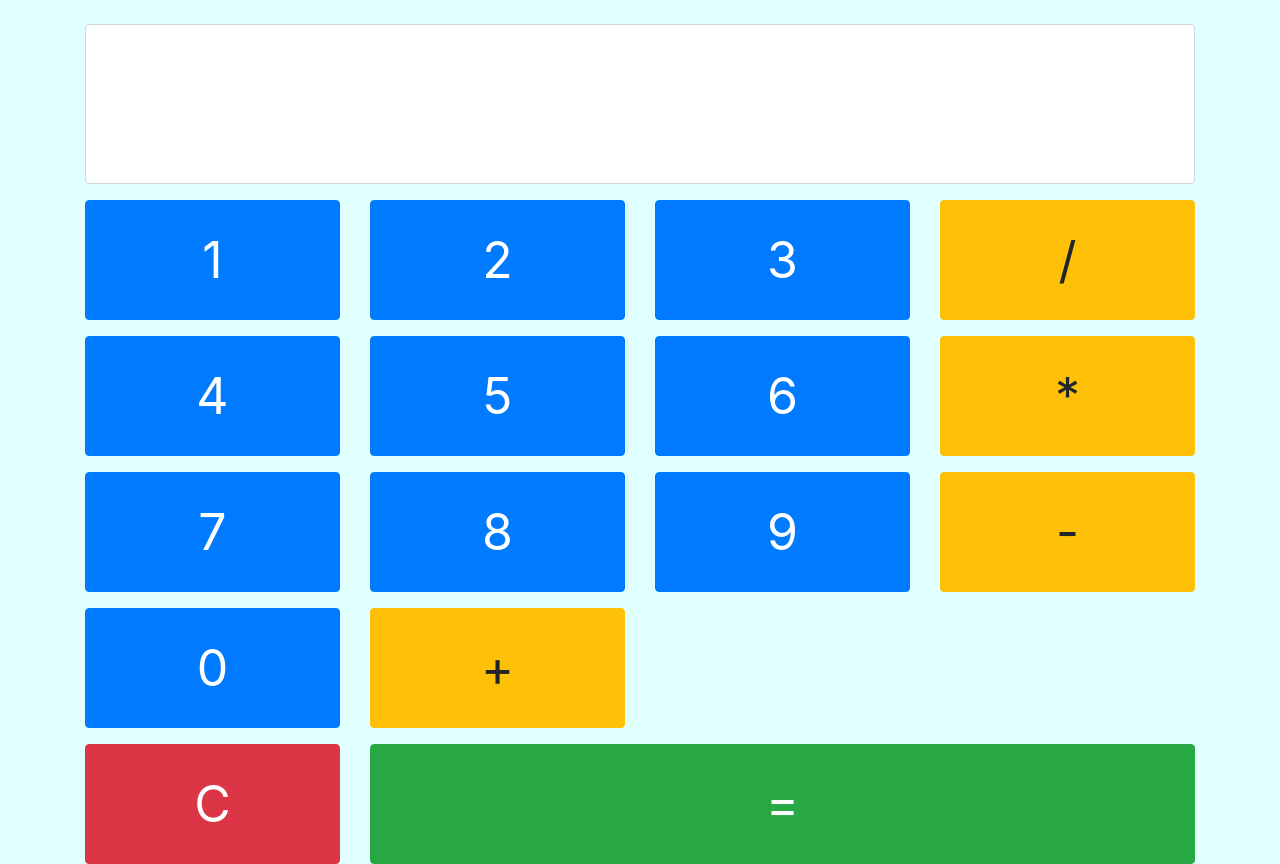
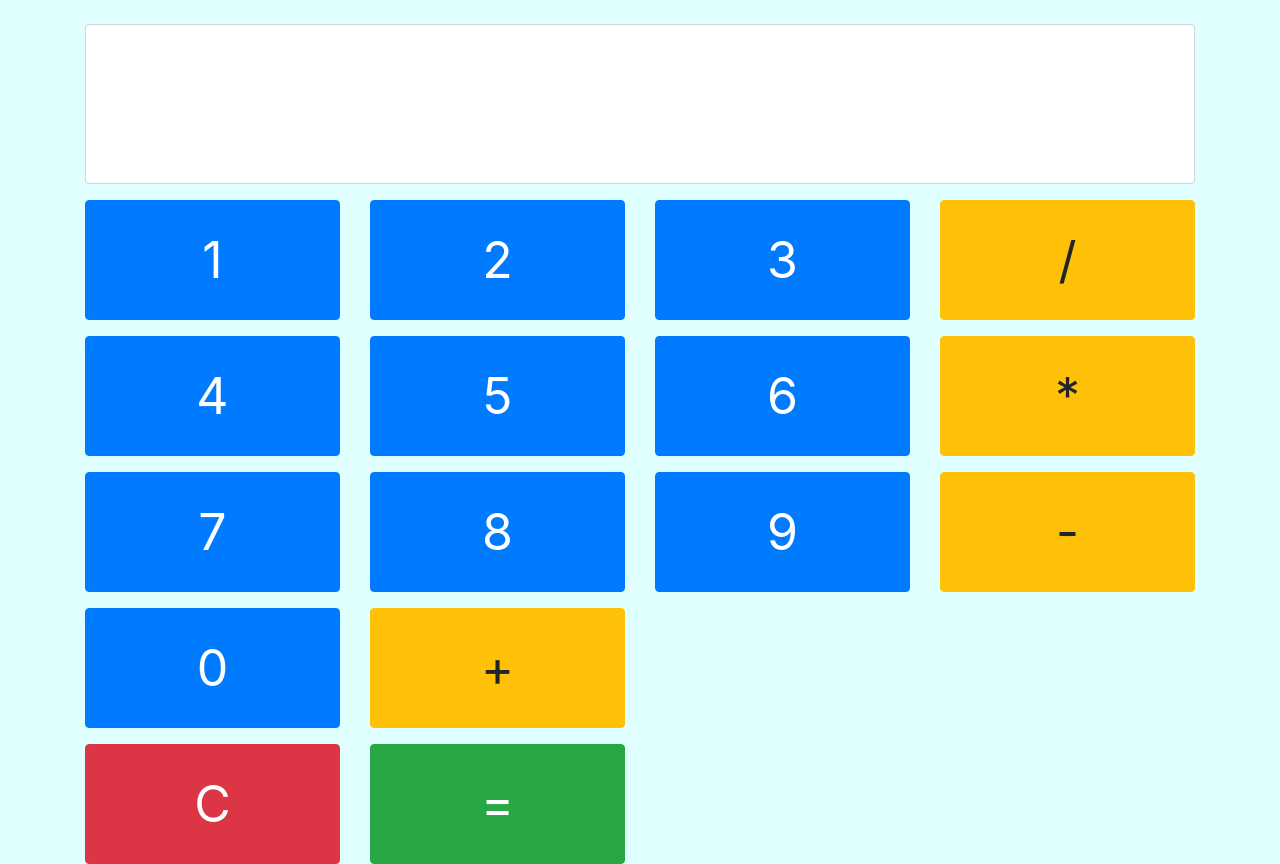
Before and after one commit to DayatXIII/calculator, a plain HTML site: page index.html in a window 1280 px wide. Drawn offline with nearby package versions, Linux system fonts and the light colour scheme.

Commit message:
missed out a line of code

```diff
--- a/index.html
+++ b/index.html
@@ -89,7 +89,7 @@
         <div class="col-md-3 col-3">
           <button id="btnClear" class="btn btn-danger block">C</button>
         </div>
-        <div class="col-md-9">
+        <div class="col-md-3 col-9">
           <button id="btnSolve" class="btn btn-success block">=</button>
         </div>
       </div>
```
